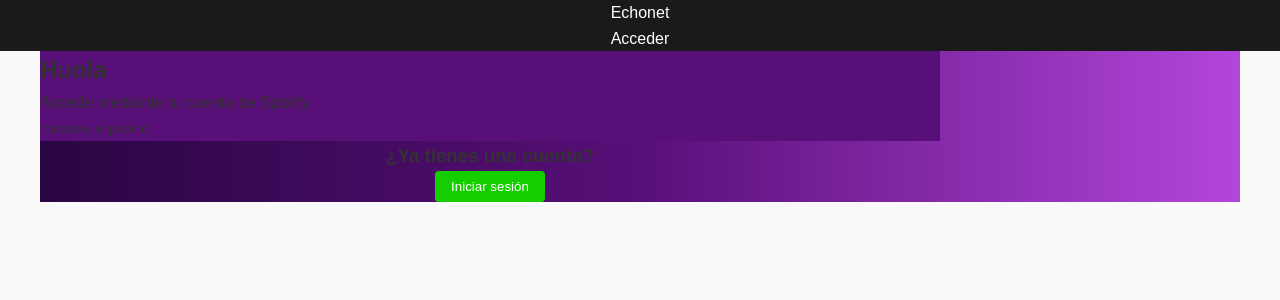
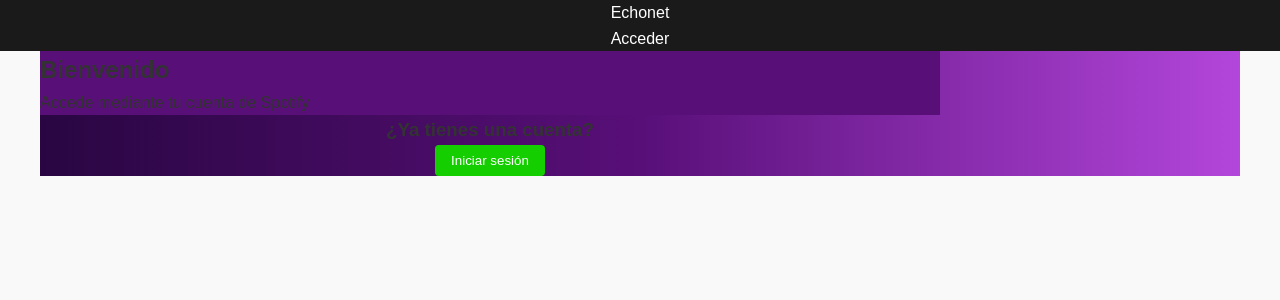
Before and after one commit to pokeplay04/TFG-DAW, a Vue app in the folder echonet-frontend/: page /signup in a window 1280 px wide. Shown: the top 300 px of the page. Built offline with nearby package versions, Linux system fonts and the light colour scheme.

Commit message:
Update SignupView.vue

```diff
--- a/echonet-frontend/src/views/SignupView.vue
+++ b/echonet-frontend/src/views/SignupView.vue
@@ -3,9 +3,8 @@
     <div class="row w-75 shadow rounded overflow-hidden" style="max-width: 900px;">
 
       <div class="col-md-6 text-white d-flex flex-column justify-content-center p-5" style="background-color: #580F78;">
-        <h2 class="mb-3">Huola</h2>
+        <h2 class="mb-3">Bienvenido</h2>
         <p class="mb-5">Accede mediante tu cuenta de Spotify</p>
-        <small class="mt-auto">trincame el pepino</small>
       </div>
 
       <!-- Lado derecho -->
```
